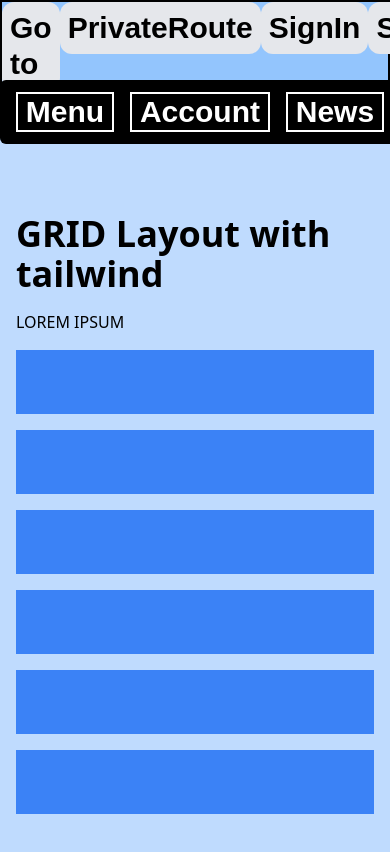
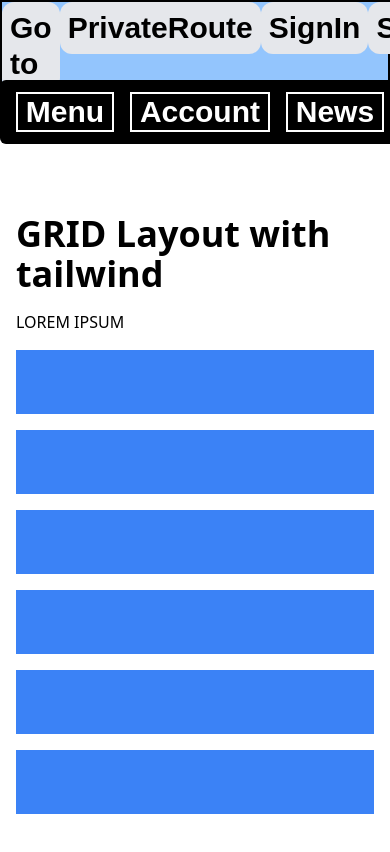
Before and after one commit to Chochinize/Nutrient-calculator, a React (Create React App) app: page /secret in a window 390 px wide. Shown: the top 852 px of the page. Built offline with nearby package versions, Linux system fonts and the light colour scheme; no server answers.

Commit message:
slide bar

```diff
--- a/src/components/NavBar.js
+++ b/src/components/NavBar.js
@@ -34,9 +34,9 @@ const NavBar = () => {
 
     <div className={ `transition ease-in-out    fixed ${offset > 51 ? 'top-[14px]   ':'top-[5rem] w-[800px] sm:w-[500px] xs:w-[400px] m-auto  '} left-[0rem]  right-[0rem] transition ease-in-out  rounded-md   ${offset > 50 ? `transform scale-x-[3] -translate-y-4  h-24 text-white  `:''}   bg-black text-[16px]  h-[4rem] text-2xl `} >
           <div className={ `${offset > 51 ? 'flex justify-between    items-center h-full scale-x-[0.3] ':'flex justify-evenly items-center h-full scale-x-[1]   text-3xl text-white '}`}>
-              <div className={`border-2 border-white px-2 hover:bg-white hover:text-black `}>Menu</div>
-              <div className="border-2 border-white px-2 hover:bg-white hover:text-black">Account</div>
-              <div className="border-2 border-white px-2 hover:bg-white hover:text-black">News </div>
+              <div className={`border-2 border-white px-2 hover:bg-white hover:text-black cursor-pointer `}>Menu</div>
+              <div className="border-2 border-white px-2 hover:bg-white hover:text-black cursor-pointer">Account</div>
+              <div className="border-2 border-white px-2 hover:bg-white hover:text-black cursor-pointer">News </div>
           </div>
           </div>
    <ul className="flex justify-between    bg-blue-300  ">
--- a/src/components/PrivateRoute.js
+++ b/src/components/PrivateRoute.js
@@ -36,7 +36,7 @@ const PrivateRoute = () => {
 };
 
   return (
-    <div className="grid place-items-center min-h-screen xs:bg-blue-200">
+    <div className="grid place-items-center min-h-screen ">
 
     <div className="p-4 max-w-5xl grid gap-4">
       <h1 className="text-4xl font-extrabold"> GRID Layout with tailwind</h1>
```
